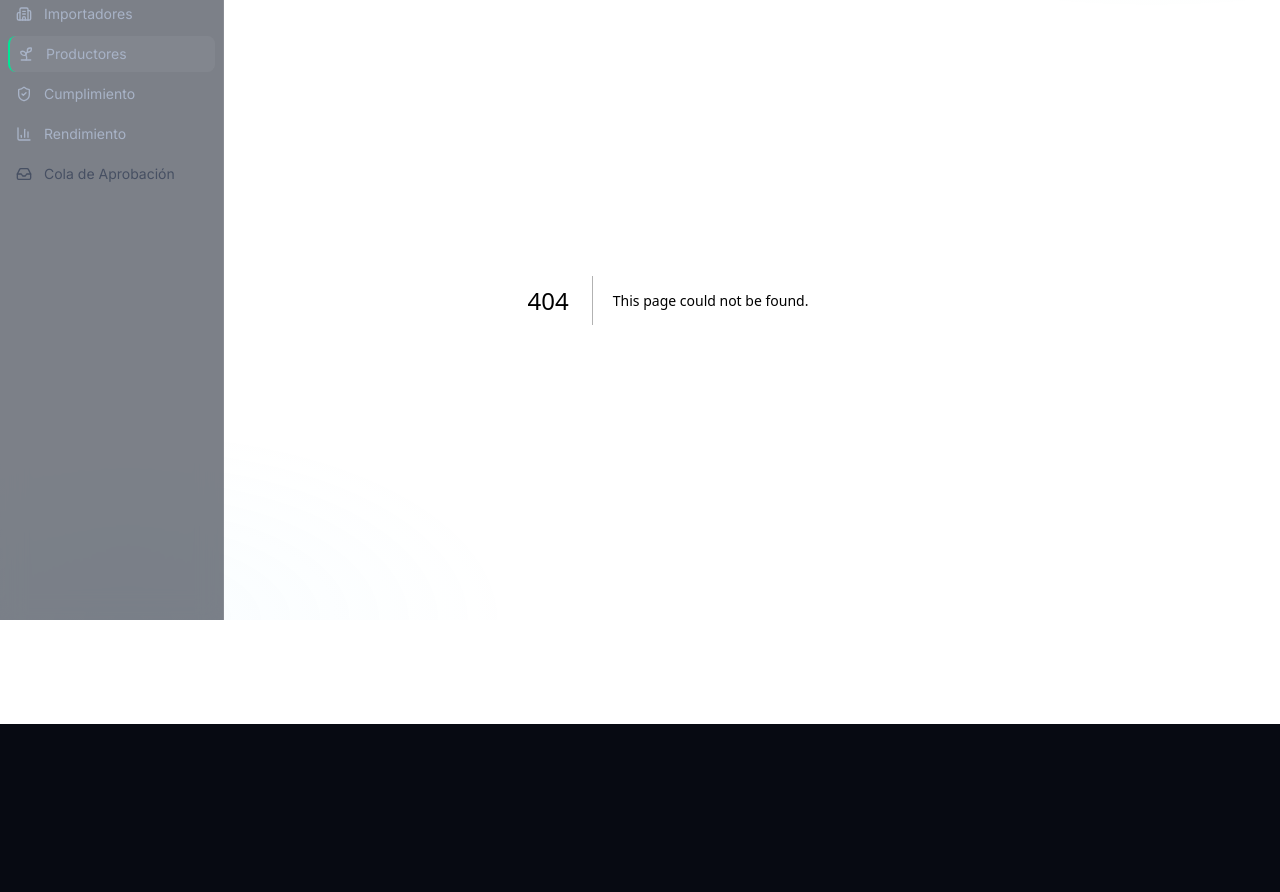
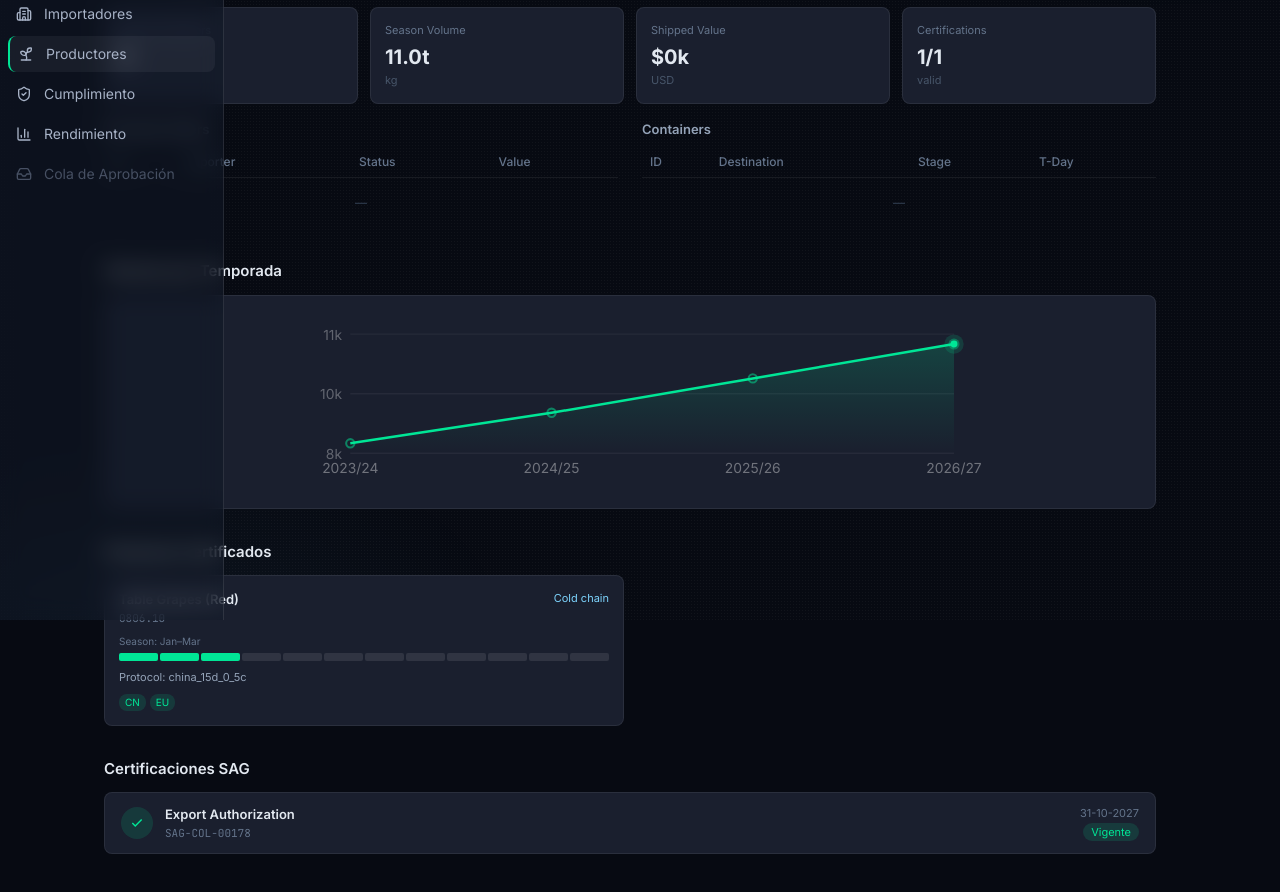
Before and after one commit to sebastianibanezm/Agora, a Next.js app: page /producers/PRD-EXT-COLCHAGUA in a window 1280 px wide. Before the commit this address had no page. Shown: the part 180-1072 px from the top of the page. Before the commit the page ends 904 px from the top, so only its background shows below. Built offline with nearby package versions, Linux system fonts and the light colour scheme.

Commit message:
feat(phase3): producer fiche page

```diff
--- /dev/null
+++ b/app/producers/[id]/page.tsx
@@ -0,0 +1,63 @@
+import { producers } from '@/lib/mock-data/producers';
+import { purchaseOrders } from '@/lib/mock-data/purchase-orders';
+import { containers } from '@/lib/mock-data/containers';
+import { EntityFiche } from '@/components/entity-fiche/EntityFiche';
+import { ProducerSpecificSections } from '@/components/entity-fiche/ProducerSpecificSections';
+import { notFound } from 'next/navigation';
+import { differenceInDays } from 'date-fns';
+import { getTodayDemo } from '@/lib/utils/dates';
+import Link from 'next/link';
+
+export default async function ProducerFichePage({ params }: { params: Promise<{ id: string }> }) {
+  const { id } = await params;
+  const prod = producers.find(p => p.id === id);
+  if (!prod) notFound();
+
+  const pos = purchaseOrders.filter(po => po.producerId === id);
+  const cons = containers.filter(c => c.producerId === id);
+  const today = getTodayDemo();
+
+  const seasonVolume = prod.volumeHistory[prod.volumeHistory.length - 1]?.volumeKg ?? 0;
+  const totalCerts = prod.sagCertifications.length;
+  const validCerts = prod.sagCertifications.filter(c => c.daysUntilExpiry > 14).length;
+
+  const kpis = [
+    { label: 'Active Containers', value: String(prod.activeContainers), sub: '' },
+    { label: 'Season Volume', value: `${(seasonVolume / 1000).toFixed(1)}t`, sub: 'kg' },
+    { label: 'Shipped Value', value: `$${(pos.reduce((s, p) => s + p.valueUsd, 0) / 1000).toFixed(0)}k`, sub: 'USD' },
+    { label: 'Certifications', value: `${validCerts}/${totalCerts}`, sub: 'valid' },
+  ];
+
+  const pills = [
+    { label: prod.region, color: '#94a3b8' },
+    { label: prod.sagId, color: '#00E696' },
+    ...prod.products.map(p => ({ label: p.replace(/_/g, ' '), color: '#8B5CF6' })),
+  ];
+
+  return (
+    <EntityFiche
+      name={prod.name}
+      pills={pills}
+      kpis={kpis}
+      pos={pos}
+      containers={cons}
+      poColumns={[
+        { label: 'ID', render: po => <Link href={`/purchase-orders/${po.id}`} style={{ color: '#00E696', fontFamily: 'monospace', textDecoration: 'none' }}>{po.id}</Link> },
+        { label: 'Importer', render: po => po.importerId },
+        { label: 'Status', render: po => po.status },
+        { label: 'Value', render: po => `$${po.valueUsd.toLocaleString()}` },
+      ]}
+      containerColumns={[
+        { label: 'ID', render: c => <span style={{ fontFamily: 'monospace', color: '#00E696' }}>{c.id}</span> },
+        { label: 'Destination', render: c => c.market },
+        { label: 'Stage', render: c => c.status },
+        { label: 'T-Day', render: c => {
+          const d = differenceInDays(new Date(c.etd), today);
+          return `T${d >= 0 ? '+' : ''}${d}d`;
+        }},
+      ]}
+    >
+      <ProducerSpecificSections producer={prod} />
+    </EntityFiche>
+  );
+}
--- /dev/null
+++ b/app/producers/page.tsx
@@ -0,0 +1,20 @@
+import { producers } from '@/lib/mock-data/producers';
+import Link from 'next/link';
+
+export default function ProducersPage() {
+  return (
+    <div style={{ padding: '24px' }}>
+      <h1 style={{ fontSize: '20px', fontWeight: 700, marginBottom: '24px', color: '#e2e8f0' }}>Producers</h1>
+      <div style={{ display: 'grid', gridTemplateColumns: 'repeat(3, 1fr)', gap: '12px' }}>
+        {producers.map(p => (
+          <Link key={p.id} href={`/producers/${p.id}`} style={{ textDecoration: 'none' }}>
+            <div style={{ background: '#1a1f2e', border: '1px solid #ffffff12', borderRadius: '8px', padding: '16px' }}>
+              <div style={{ fontWeight: 600, color: '#e2e8f0', marginBottom: '4px' }}>{p.name}</div>
+              <div style={{ fontSize: '12px', color: '#64748b' }}>{p.region} · SAG {p.sagId}</div>
+            </div>
+          </Link>
+        ))}
+      </div>
+    </div>
+  );
+}
--- /dev/null
+++ b/components/entity-fiche/ProducerSpecificSections.tsx
@@ -0,0 +1,99 @@
+import type { Producer } from '@/types';
+import { VolumeTimeSeries } from '@/components/shared/VolumeTimeSeries';
+import { MiniSeasonBar } from '@/components/shared/MiniSeasonBar';
+
+const CheckIcon = () => (
+  <svg width="14" height="14" viewBox="0 0 24 24" fill="none" stroke="currentColor" strokeWidth="2.5">
+    <polyline points="20 6 9 17 4 12"/>
+  </svg>
+);
+
+const WarnIcon = () => (
+  <svg width="14" height="14" viewBox="0 0 24 24" fill="none" stroke="currentColor" strokeWidth="2">
+    <path d="M10.29 3.86L1.82 18a2 2 0 001.71 3h16.94a2 2 0 001.71-3L13.71 3.86a2 2 0 00-3.42 0z"/>
+    <line x1="12" y1="9" x2="12" y2="13"/><line x1="12" y1="17" x2="12.01" y2="17"/>
+  </svg>
+);
+
+interface Props {
+  producer: Producer;
+}
+
+export function ProducerSpecificSections({ producer }: Props) {
+  return (
+    <>
+      {/* Volume time series */}
+      <section>
+        <h2 style={{ fontSize: '15px', fontWeight: 600, color: '#e2e8f0', marginBottom: '12px' }}>Volumen por Temporada</h2>
+        <div style={{ background: '#1a1f2e', border: '1px solid #ffffff12', borderRadius: '8px', padding: '16px' }}>
+          <VolumeTimeSeries data={producer.volumeHistory} />
+        </div>
+      </section>
+
+      {/* Certified products */}
+      <section>
+        <h2 style={{ fontSize: '15px', fontWeight: 600, color: '#e2e8f0', marginBottom: '12px' }}>Productos Certificados</h2>
+        <div style={{ display: 'grid', gridTemplateColumns: '1fr 1fr', gap: '12px' }}>
+          {producer.certifiedProducts.map(cp => (
+            <div key={cp.productId} style={{ background: '#1a1f2e', border: '1px solid #ffffff12', borderRadius: '8px', padding: '14px', display: 'flex', flexDirection: 'column', gap: '8px' }}>
+              <div style={{ display: 'flex', justifyContent: 'space-between', alignItems: 'flex-start' }}>
+                <div>
+                  <div style={{ fontWeight: 600, color: '#e2e8f0', fontSize: '13px' }}>{cp.name}</div>
+                  <div style={{ fontSize: '11px', color: '#64748b', fontFamily: 'JetBrains Mono, monospace' }}>{cp.hsCode}</div>
+                </div>
+                <span style={{ fontSize: '11px', color: cp.requiresColdChain ? '#7DD3FC' : '#64748b' }}>
+                  {cp.requiresColdChain ? 'Cold chain' : 'Ambient'}
+                </span>
+              </div>
+              <div>
+                <div style={{ fontSize: '10px', color: '#64748b', marginBottom: '4px' }}>Season: {cp.seasonStart}–{cp.seasonEnd}</div>
+                <MiniSeasonBar start={cp.seasonStart} end={cp.seasonEnd} />
+              </div>
+              {cp.coldProtocol && (
+                <div style={{ fontSize: '11px', color: '#94a3b8' }}>Protocol: {cp.coldProtocol}</div>
+              )}
+              <div style={{ display: 'flex', gap: '4px', flexWrap: 'wrap' }}>
+                {cp.enabledMarkets.map(m => (
+                  <span key={m} style={{ padding: '1px 6px', borderRadius: '8px', background: '#00E69622', color: '#00E696', fontSize: '10px' }}>{m}</span>
+                ))}
+              </div>
+            </div>
+          ))}
+        </div>
+      </section>
+
+      {/* SAG certifications */}
+      <section>
+        <h2 style={{ fontSize: '15px', fontWeight: 600, color: '#e2e8f0', marginBottom: '12px' }}>Certificaciones SAG</h2>
+        <div style={{ display: 'flex', flexDirection: 'column', gap: '8px' }}>
+          {producer.sagCertifications.map(cert => {
+            const isOk = cert.daysUntilExpiry > 60;
+            const isCrit = cert.daysUntilExpiry <= 14;
+            const statusColor = isCrit ? '#EF4444' : !isOk ? '#F59E0B' : '#00E696';
+            const statusLabel = isOk ? 'Vigente' : `Vence en ${cert.daysUntilExpiry}d`;
+
+            return (
+              <div key={cert.id} style={{ background: '#1a1f2e', border: '1px solid #ffffff12', borderRadius: '8px', padding: '12px 16px', display: 'flex', alignItems: 'center', gap: '12px' }}>
+                <div style={{ width: '32px', height: '32px', borderRadius: '50%', flexShrink: 0, background: statusColor + '22', display: 'flex', alignItems: 'center', justifyContent: 'center', color: statusColor }}>
+                  {isOk ? <CheckIcon /> : <WarnIcon />}
+                </div>
+                <div style={{ flex: 1 }}>
+                  <div style={{ fontWeight: 600, color: '#e2e8f0', fontSize: '13px' }}>{cert.name}</div>
+                  <div style={{ fontSize: '11px', color: '#64748b', fontFamily: 'JetBrains Mono, monospace' }}>{cert.id}</div>
+                </div>
+                <div style={{ textAlign: 'right' }}>
+                  <div style={{ fontSize: '11px', color: '#64748b' }}>
+                    {new Date(cert.expiryDate).toLocaleDateString('es-CL')}
+                  </div>
+                  <span style={{ padding: '2px 8px', borderRadius: '10px', background: statusColor + '22', color: statusColor, fontSize: '11px' }}>
+                    {statusLabel}
+                  </span>
+                </div>
+              </div>
+            );
+          })}
+        </div>
+      </section>
+    </>
+  );
+}
```
Also changed, not shown: 1 other file (tests, documents, lock files or other folders).
